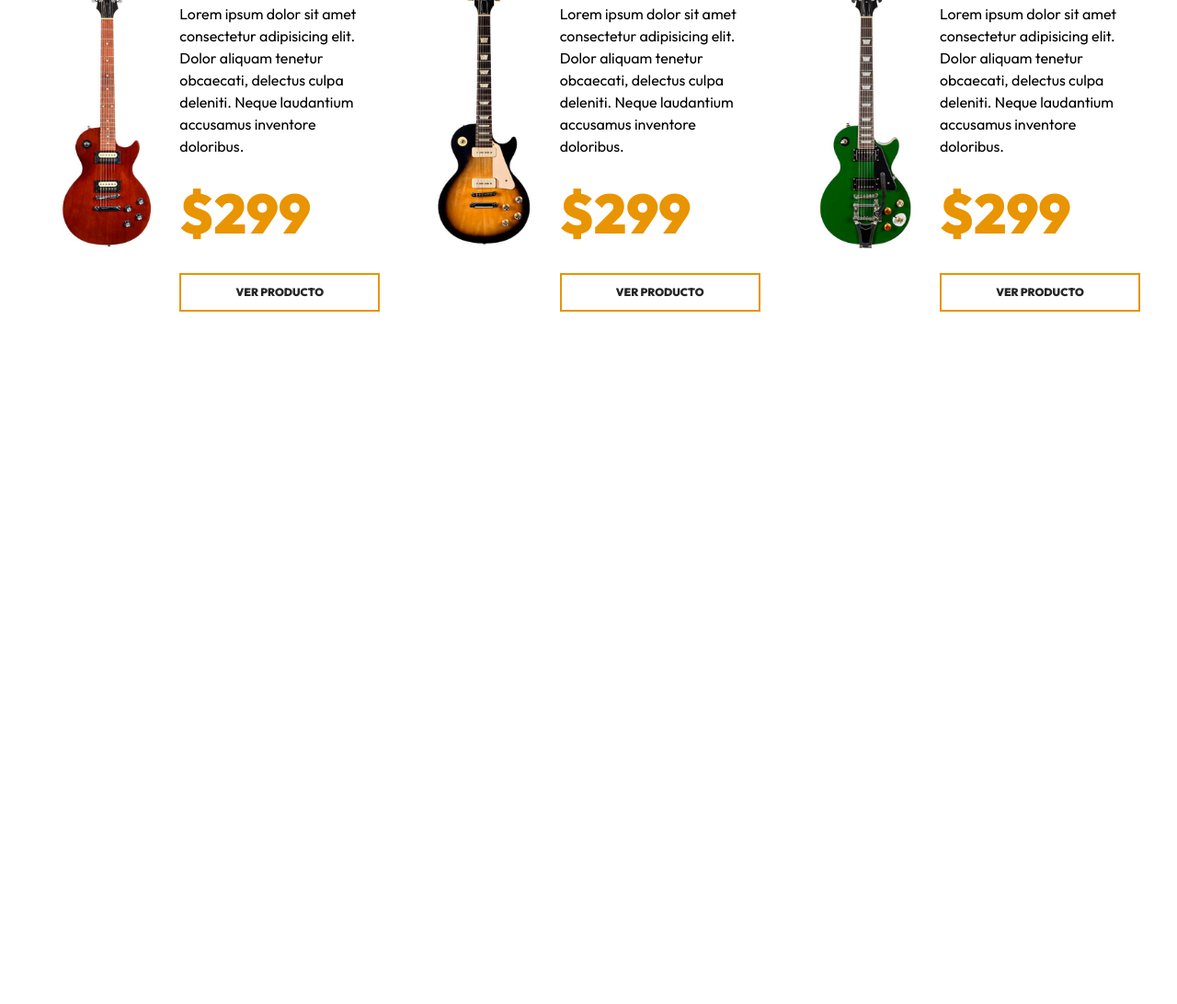
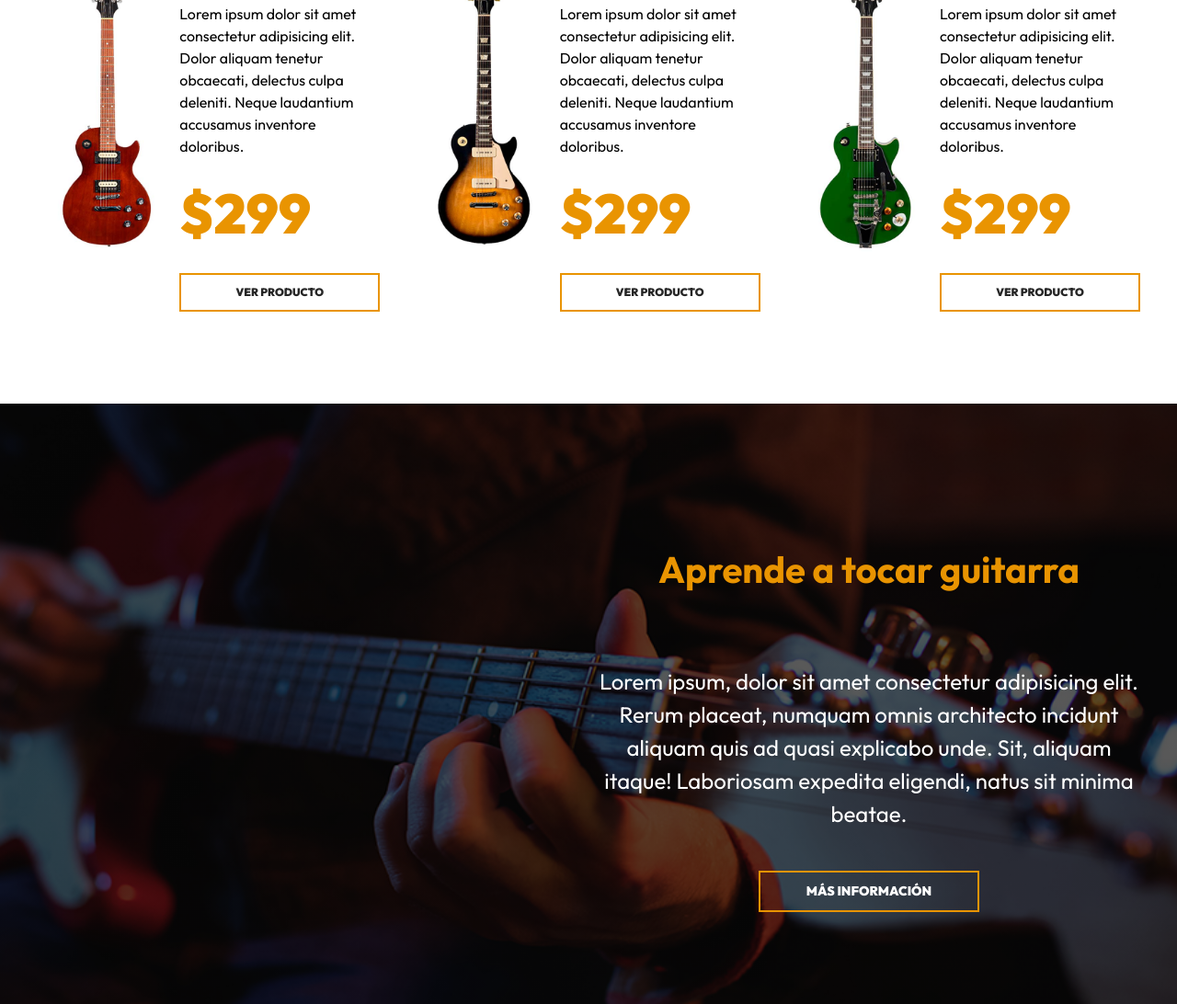
Before and after one commit to RogerCastillo877/guitar-css, a plain HTML site: page index.html in a window 1280 px wide. Shown: the part 2403-3495 px from the top of the page at 92% size. Before the commit the page ends 2742 px from the top, so only its background shows below. Drawn offline with Linux system fonts and the light colour scheme.

Commit message:
courses section

```diff
--- a/css/app.css
+++ b/css/app.css
@@ -26,13 +26,13 @@ img {
   max-width: 100%;
 }
 
-[class$="__container"] {
+[class*="__container"] {
   max-width: 120rem;
   margin: 0 auto;
   width: 95%;
 }
 
-[class$="__heading"] {
+[class*="__heading"] {
   font-size: 4rem;
   text-align: center;
   font-family: 900;
@@ -142,8 +142,6 @@ img {
   font-size: 8rem;
 }
 
-.model__description {}
-
 .model__price {
   font-size: 6rem;
   color: var(--primary);
@@ -227,3 +225,57 @@ img {
   background-color: var(--primary);
   color: var(--blanco);
 }
+
+.courses {
+  background-image: linear-gradient( to right, rgb( 0 0 0 / .65 ), rgb( 0 0 0 / .65 ) ), url(../img/cursos_bg.jpg);
+  padding: 10rem 0;
+  margin-top: 10rem;
+  background-size: cover;
+  background-position: 50%;
+}
+
+@media ( min-width: 768px ) {
+  .courses__grid {
+    display: grid;
+    grid-template-columns: repeat(2, 1fr);
+    column-gap: 2rem;
+  }
+}
+
+.courses__content {
+  display: flex;
+  flex-direction: column;
+  align-items: center;
+}
+
+@media ( min-width: 768px ) {
+  .courses__content {
+    grid-column: 2 / 3;
+  }
+}
+
+.courses__text {
+  color: var(--blanco);
+  text-align: center;
+  font-size: 2.4rem;
+}
+
+.courses__link {
+  color: white;
+  margin-top: 2rem;
+  display: inline-block;
+  border: 2px solid var(--primary);
+  text-decoration: none;
+  padding: 1rem 5rem;
+  text-transform: uppercase;
+  text-align: center;
+  font-size: 1.4rem;
+  font-weight: 900;
+  transition-property: background-color;
+  transition-duration: .3s;
+}
+
+.courses__link:hover {
+  background-color: var(--primary);
+  color: var(--blanco);
+}
--- a/index.html
+++ b/index.html
@@ -167,6 +167,18 @@
       </div>
     </div>
   </main>
+
+  <section class="courses">
+    <div class="courses__container courses__grid">
+      <div class="courses__content">
+        <h2 class="courses__heading">Aprende a tocar guitarra</h2>
+        <p class="courses__text">Lorem ipsum, dolor sit amet consectetur adipisicing elit. Rerum placeat, numquam omnis
+          architecto incidunt aliquam quis ad quasi explicabo unde. Sit, aliquam itaque! Laboriosam expedita eligendi,
+          natus sit minima beatae.</p>
+        <a href="#" class="courses__link">Más información</a>
+      </div>
+    </div>
+  </section>
 </body>
 
 </html>
```
